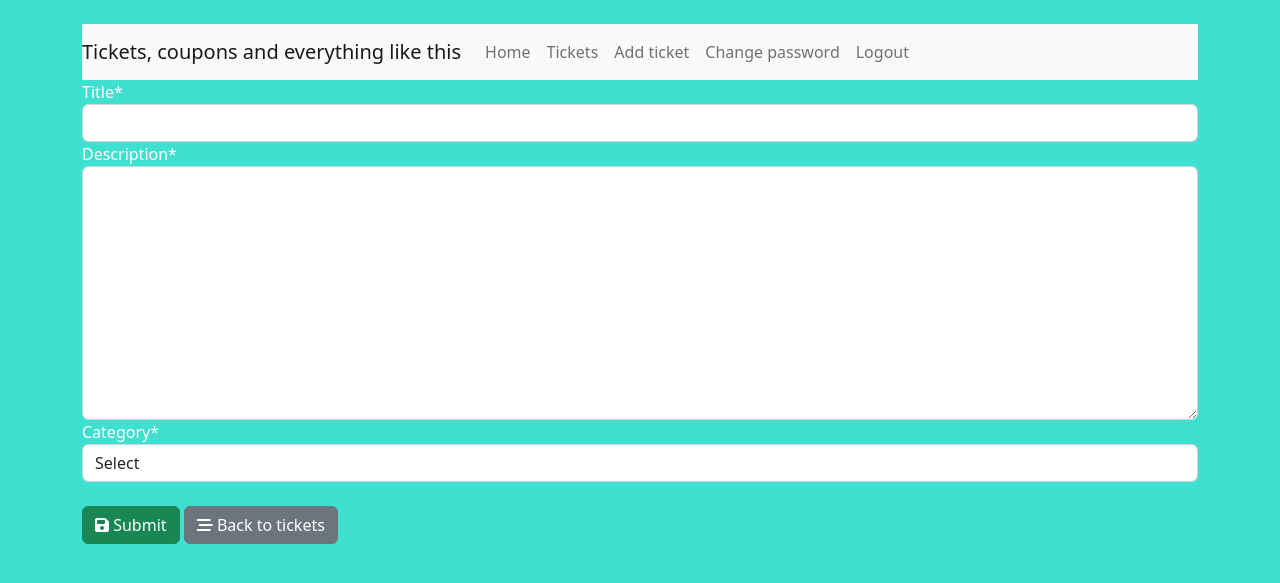
After one commit to Denfit9/ISPLab3-4, a Django app: page /main/tickets/add-ticket/ in a window 1280 px wide. The commit adds this page. Shown: the top 583 px of the page. Run offline with Django 3.2, Linux system fonts and the light colour scheme; the visitor is signed in with stand-in values (Sample User, id 1); data that the repository does not hold is empty; some libraries are stand-ins or nearby versions.

Commit message:
ended tickets part

```diff
--- a/TicketsShop/webticketshop/main/templates/base.html
+++ b/TicketsShop/webticketshop/main/templates/base.html
@@ -4,6 +4,10 @@
 <head>
     <link rel="stylesheet"
     href="https://cdn.jsdelivr.net/npm/bootstrap@5.2.0-beta1/dist/css/bootstrap.min.css">
+    <link rel="stylesheet"
+    href="https://cdnjs.cloudflare.com/ajax/libs/font-awesome/6.1.1/css/all.min.css">
+    <script src="http://code.jquery.com/jquery-2.0.2.min.js"></script>
+    <script scr="js/popups.js"></script>
     {%block head%}
     <title>Login</title>
     {%endblock%}
@@ -16,7 +20,7 @@
         background:Turquoise;
         color:white;
         }
-        a {
+        .nav-item nav-link {
         height: 42px;
 	    border: none;
 	    background: none;
@@ -28,7 +32,7 @@
 	    box-sizing: border-box;
 	    transition: all 500ms ease;
         }
-        a:hover {
+        .nav-item nav-link:hover {
 	    background: rgba(0,0,0,0);
 	    color: #E0FFFF;
 	    box-shadow: inset 0 0 0 3px #40E0D0;
@@ -47,9 +51,7 @@
                 <ul class="navbar-nav">
                     <a class="nav-item nav-link" href="/main/">Home</a>
                     <a class="nav-item nav-link" href="/main/tickets/">Tickets</a>
-                    <a class="nav-item nav-link" href="#">Add ticket</a>
-                    <a class="nav-item nav-link" href="#">Change ticket</a>
-                    <a class="nav-item nav-link" href="#">Delete ticket</a>
+                    <a class="nav-item nav-link" href="/main/tickets/add-ticket/">Add ticket</a>
                     <a class="nav-item nav-link" href="/main/change-password">Change password</a>
                     <a class="nav-item nav-link" href="/main/logout">Logout</a>
                 </ul>
@@ -57,7 +59,6 @@
                 <ul class="navbar-nav">
                     <a class="nav-item nav-link" href="/main/">Home</a>
                     <a class="nav-item nav-link" href="/main/tickets/">Tickets</a>
-                    <a class="nav-item nav-link" href="#">Add ticket</a>
                     <a class="nav-item nav-link" href="/main/change-password">Change password</a>
                     <a class="nav-item nav-link" href="/main/logout">Logout</a>
                 </ul>
--- a/TicketsShop/webticketshop/main/templates/main/home.html
+++ b/TicketsShop/webticketshop/main/templates/main/home.html
@@ -7,9 +7,8 @@
 {%block body%}
 <div class="container">
     <h1>Welcome to this website.</h1>
+    <br>
     <p><strong>On this site we provide links to different tickets,coupons and everything like this</strong></p>
-    <p>&nbsp;</p>
-    <p><span>Feel free to share you coupons and links too!</span></p>
 
 </div>
 
--- a/TicketsShop/webticketshop/main/urls.py
+++ b/TicketsShop/webticketshop/main/urls.py
@@ -16,6 +16,4 @@ urlpatterns = [
     path('change-password/', views.change_password, name='change_password'),
     path('reset-password/', PasswordResetView.as_view(), name='reset_password'),
     path('reset-password/done', PasswordResetDoneView.as_view(), name='password_reset_done'),
-    path('reset-password/confirm/(?P<uidb64>[0-9A-Za-z]+)-(?P<token>.+)/', PasswordResetConfirmView.as_view(),
-         name='password_reset_confirm'),
 ]
--- a/TicketsShop/webticketshop/tickets/admin.py
+++ b/TicketsShop/webticketshop/tickets/admin.py
@@ -1,5 +1,5 @@
 from django.contrib import admin
-from .models import Ticket
+from .models import Tickets
 
 
-admin.site.register(Ticket)
+admin.site.register(Tickets)
--- /dev/null
+++ b/TicketsShop/webticketshop/tickets/forms.py
@@ -0,0 +1,17 @@
+from .models import Tickets
+from django.forms import ModelForm, TextInput, Textarea, forms
+
+
+class TicketForm(ModelForm):
+    class Meta:
+        model = Tickets
+        fields = ('title', 'description', 'category')
+        labels = {
+            'title': 'Title',
+            'description': 'Description',
+            'category': 'Category'
+        }
+
+    def __init__(self, *args, **kwargs):
+        super(TicketForm,self).__init__(*args, **kwargs)
+        self.fields['category'].empty_label= "Select"
--- a/TicketsShop/webticketshop/tickets/models.py
+++ b/TicketsShop/webticketshop/tickets/models.py
@@ -1,9 +1,17 @@
 from django.db import models
 
 
-class Ticket(models.Model):
+class Category(models.Model):
+    status = models.CharField(max_length=50)
+
+    def __str__(self):
+        return self.status
+
+
+class Tickets(models.Model):
     title = models.CharField('Name of ticket/coupon', max_length=80)
     description = models.TextField('Ticket description')
+    category = models.ForeignKey(Category, on_delete=models.CASCADE)
 
     def __str__(self):
         return self.title
--- /dev/null
+++ b/TicketsShop/webticketshop/tickets/templates/tickets/create.html
@@ -0,0 +1,22 @@
+{%extends 'base.html'%}
+{% load crispy_forms_tags %}
+{% block head %}
+<title>Create ticket</title>
+{% endblock %}
+
+{% block body %} {%endblock%}
+{%block content%}
+<form action="" method="post", autocomplete="off">
+    {%csrf_token%}
+    {{form.title|as_crispy_field}}
+    {{form.description|as_crispy_field}}
+    {{form.category|as_crispy_field}}
+    <br>
+
+    <button type="submit" class="btn btn-success"><i class="fa-solid fa-floppy-disk"></i> Submit</button>
+    <a href="/main/tickets/" class="btn btn-secondary btn-block btn-ld">
+        <i class="fas fa-stream"></i> Back to tickets
+    </a>
+</form>
+
+{% endblock%}
--- a/TicketsShop/webticketshop/tickets/urls.py
+++ b/TicketsShop/webticketshop/tickets/urls.py
@@ -3,5 +3,8 @@ from django.urls import path,include
 from . import views
 
 urlpatterns = [
-    path('', views.tickets_list),
+    path('', views.tickets_list, name='ticket_list'),
+    path('add-ticket/', views.create, name='ticket_insert'),
+    path('delete-ticket/<int:id>/', views.delete, name='ticket_delete'),
+    path('add-ticket/<int:id>/', views.create, name='ticket_update')
 ]
--- a/TicketsShop/webticketshop/tickets/views.py
+++ b/TicketsShop/webticketshop/tickets/views.py
@@ -1,9 +1,37 @@
-from django.shortcuts import render
+from django.shortcuts import render, redirect
 from django.contrib.auth.decorators import login_required
-from .models import Ticket
+from .models import Tickets
+from .forms import TicketForm
 
 
 @login_required
 def tickets_list(request):
-    tickets = Ticket.objects.all()
+    tickets = Tickets.objects.order_by('-id')
     return render(request, 'tickets/ticketslist.html', {'title': 'Tickets list', 'tickets': tickets})
+
+
+@login_required
+def create(request, id=0):
+    if request.method == 'GET':
+        if id == 0:
+            form = TicketForm()
+        else:
+            tickets = Tickets.objects.get(pk=id)
+            form = TicketForm(instance=tickets)
+        return render(request, 'tickets/create.html', {'form': form})
+    else:
+        if id == 0:
+            form = TicketForm(request.POST)
+        else:
+            tickets = Tickets.objects.get(pk=id)
+            form = TicketForm(request.POST, instance=tickets)
+        if form.is_valid():
+            form.save()
+        return redirect('/main/tickets')
+
+
+@login_required
+def delete(request, id):
+    tickets = Tickets.objects.get(pk=id)
+    tickets.delete()
+    return redirect('/main/tickets')
--- a/TicketsShop/webticketshop/webticketshop/settings.py
+++ b/TicketsShop/webticketshop/webticketshop/settings.py
@@ -39,7 +39,10 @@ INSTALLED_APPS = [
     'django.contrib.sessions',
     'django.contrib.messages',
     'django.contrib.staticfiles',
+    'crispy_forms'
 ]
+
+CRISPY_TEMPLATE_PACK = 'bootstrap4'
 
 MIDDLEWARE = [
     'django.middleware.security.SecurityMiddleware',
```
Also changed, not shown: TicketsShop/webticketshop/tickets/templates/tickets/ticketslist.html (+26 -3 lines), TicketsShop/webticketshop/tickets/migrations/0001_initial.py.
